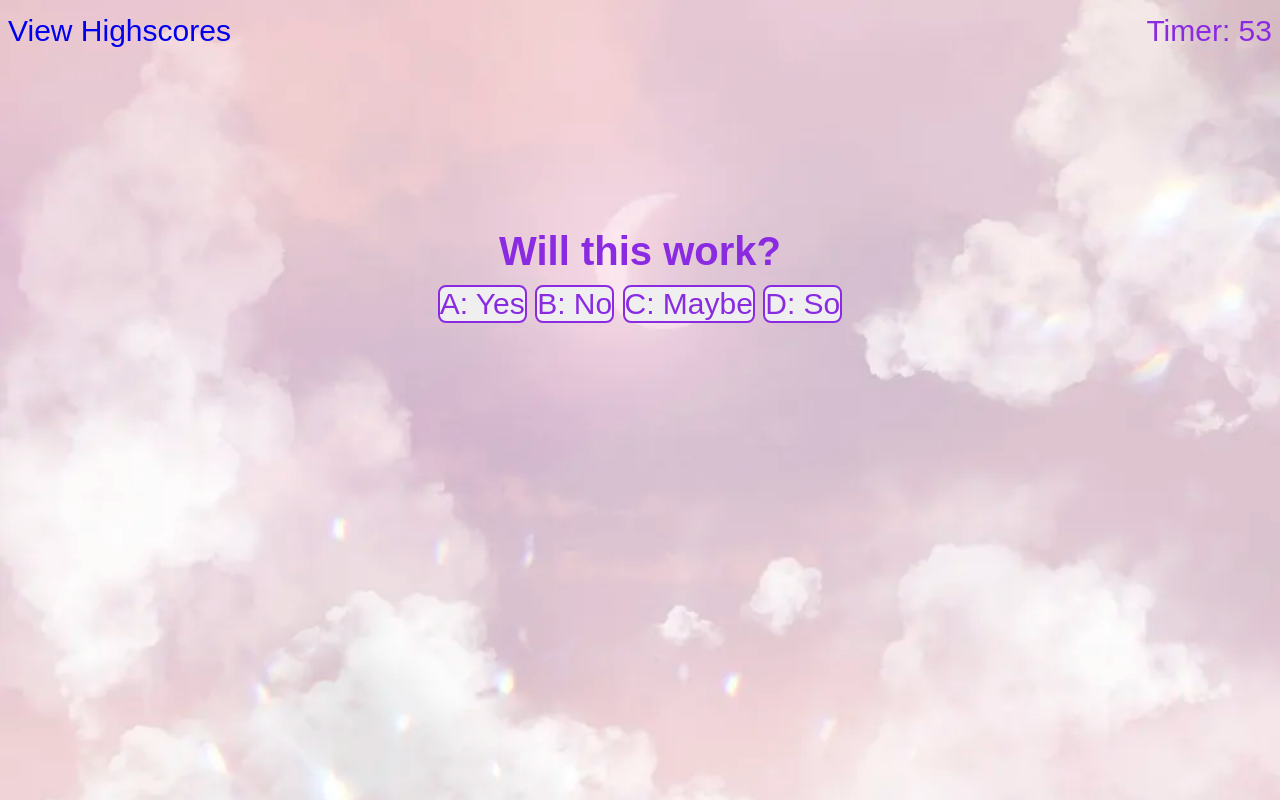
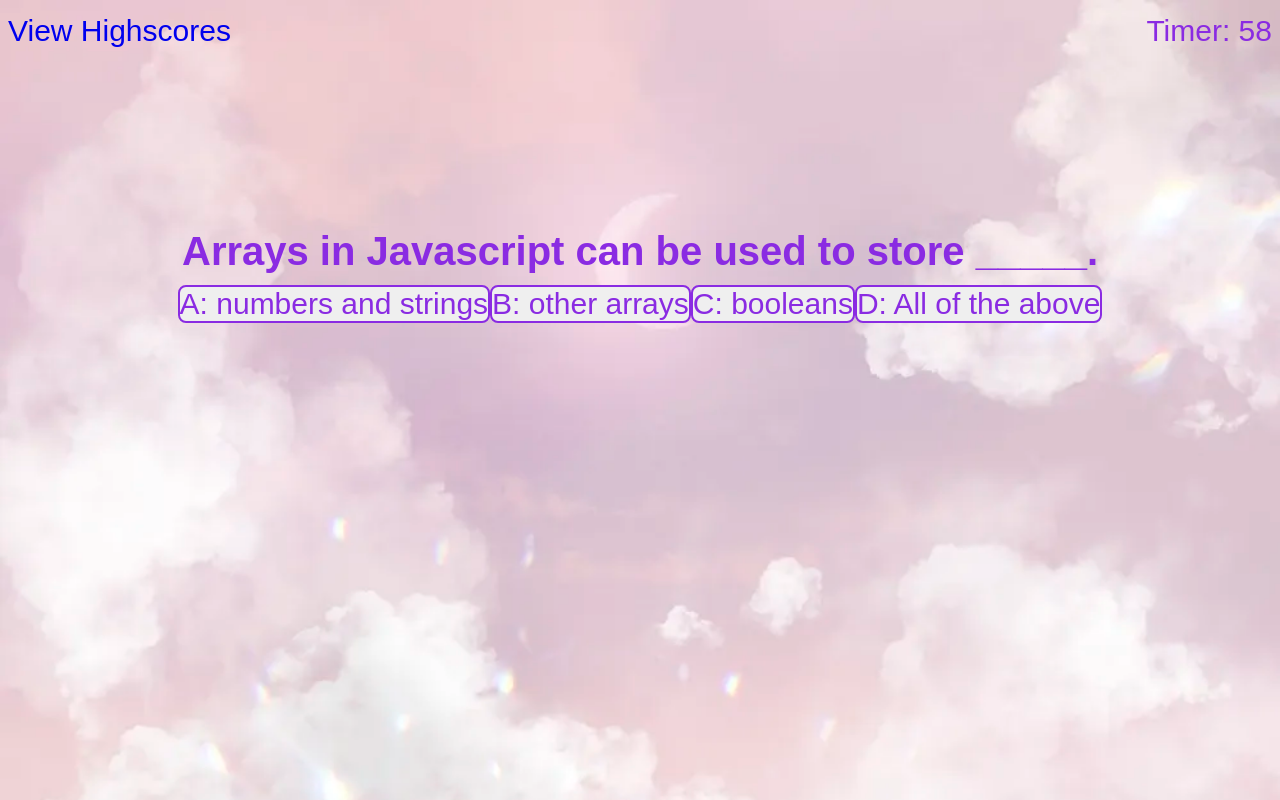
Before and after one commit to tanglero4/Code-Quiz, a plain HTML site: page index.html in a window 1280 px wide. Both pictures are taken after a click on the button "Start Quiz". Drawn offline with Linux system fonts and the light colour scheme.

Commit message:
fixed timer on start and looped questions

```diff
--- a/index.html
+++ b/index.html
@@ -20,11 +20,11 @@
 <main>
     <h1 id="title"> Code Quiz Challenge </h1>
     <p id="hide">Try to answer the following code related questions within the time limit. Keep in mind choosing the wrong answer will penalize and reduce the timer by 10 seconds.</p>
-    <ul class="answer-list">
-        <button id="answer1" ></button>
+    <ul id="answer-list">
+        <!-- <button id="answer1" ></button>
         <button id="answer2" ></button>
         <button id="answer3" ></button>
-        <button id="answer4" ></button>
+        <button id="answer4" ></button> -->
     </ul>
 </main>
     <button id="btn">Start Quiz</button>
--- a/javascript.js
+++ b/javascript.js
@@ -1,52 +1,90 @@
 let time = 60;
 const count = document.getElementById(`timer`);
-setInterval(startTimer, 1000)
-
-function startTimer(){
-    const seconds= time % 60
-    count.innerHTML = `Timer: ${time}`
-    time --;
-    if(time === 0){
-       showHighScores();
+// setInterval(startTimer, 1000)
+let timeInterval;
+function startTimer() {
+  count.innerHTML = `Timer: ${time}`;
+  timeInterval = setInterval(function () {
+    time--;
+    count.innerHTML = `Timer: ${time}`;
+    if (time <= 0) {
+      clearInterval(timeInterval);
+      time = 0;
+      count.innerHTML = `Timer: ${time}`;
+      showHighScores();
     }
+  }, 1000);
 }
 
-let question={
-    title: `Will this work?`,
-    possibleAnswers:[ `A: Yes`, `B: No`, `C: Maybe`, `D: So`],
-    correctAnswer: 2
+let question = [
+  {
+    title: `Arrays in Javascript can be used to store _____.`,
+    possibleAnswers: [
+      `A: numbers and strings`,
+      `B: other arrays`,
+      `C: booleans`,
+      `D: All of the above`,
+    ],
+    correctAnswer: 3,
+  },
+  {
+    title: ` String values must be enclosed within ____ when being assigned to variables.`,
+    possibleAnswers: [
+      `A: commas`,
+      `B: curly brakets`,
+      `C: quotes`,
+      `D: parenthesis`,
+    ],
+    correctAnswer: 2,
+  },
+  {
+    title: ` A very useful tool used during development and debugging for printing content to the debugger is: `,
+    possibleAnswers: [
+      `A: Javascript`,
+      `B: terminal/bash`,
+      `C: for loops`,
+      `D: console.log`,
+    ],
+    correctAnswer: 3,
+  },
+];
+
+let btn = document.getElementById(`btn`);
+let instruction = document.getElementById(`hide`);
+let answerUl = document.getElementById(`answer-list`);
+let index = 0;
+function showQuestion() {
+  btn.classList.add(`hide`);
+  instruction.classList.add(`hide`);
+  startTimer();
+  console.log(index);
+  // select h1 element
+  let titleH1 = document.getElementById(`title`);
+  titleH1.textContent = question[index].title;
+  // select li to display answers
+  answerUl.innerHTML = ``;
+  for (i = 0; i < question[index].possibleAnswers.length; i++) {
+    console.log(question[index].possibleAnswers);
+    var answerbtn = document.createElement("button");
+    answerbtn.innerHTML = question[index].possibleAnswers[i];
+    console.log(answerbtn);
+    answerUl.appendChild(answerbtn);
+
+    answerbtn.onclick = checkAnswer;
+  }
 }
 
-let btn= document.getElementById(`btn`)
-let instruction= document.getElementById(`hide`)
+function checkAnswer() {
+  console.log(this);
+  if (question.length > index) {
+    index++;
+    showQuestion();
+  }
+}
 
-btn.addEventListener(`click`, function showQuestion(x){
-btn.classList.add(`hide`)
-instruction.classList.add(`hide`)
+btn.addEventListener(`click`, showQuestion);
 
-// select h1 element
-    let titleH1= document.getElementById(`title`)
-    titleH1.textContent = question.title
-
-// select li to display answers
-    let answerli1= document.getElementById(`answer1`);
-    answerli1.textContent = question.possibleAnswers[0];
-    let answerli2= document.getElementById(`answer2`);
-    answerli2.innerHTML = question.possibleAnswers[1];
-    let answerli3= document.getElementById(`answer3`);
-    answerli3.innerHTML = question.possibleAnswers[2];
-    let answerli4= document.getElementById(`answer4`);
-    answerli4.innerHTML = question.possibleAnswers[3];
-
-// Modify h1 into the question
-    // possibleAnswers.forEach(function(element, index){
-    //     Element.textContent= x.possibleAnswers[index]
-    // })
-    // showQuestion();
-});
-
-function showHighScores(){
-    console.log(`you won!`);
+function showHighScores() {
+  console.log(`you won!`);
 }
-    // showQuestion();
-    startTimer();
+// showQuestion();
--- a/styles.css
+++ b/styles.css
@@ -1,14 +1,14 @@
-:root{
+:root {
   --main: blueviolet;
 }
-body{
+body {
   text-align: center;
   font-size: 30px;
   line-height: 1.5;
   background-image: url("./assets/image/pink-sky.webp");
   background-size: cover;
 }
-header ul{
+header ul {
   display: flex;
   justify-content: space-between;
   color: var(--main);
@@ -18,29 +18,27 @@ header ul{
   padding: 1vh;
   border-radius: 4px;
 }
-a{
+a {
   text-decoration: none;
 }
-main{
+main {
   padding-top: 20vh;
   padding-bottom: 4vh;
 }
 
-h1{
+h1 {
   font-size: 40px;
   color: var(--main);
 }
-p{
-    margin: 0vh 30vh;
-}
-button{
+
+button {
   border: 2px solid var(--main);
   border-radius: 8px;
   color: var(--main);
 }
-button:hover{
-     cursor:pointer;
+button:hover {
+  cursor: pointer;
 }
-.hide{
+.hide {
   display: none;
 }
```
Lines whose indentation alone changed are shown as unchanged.
